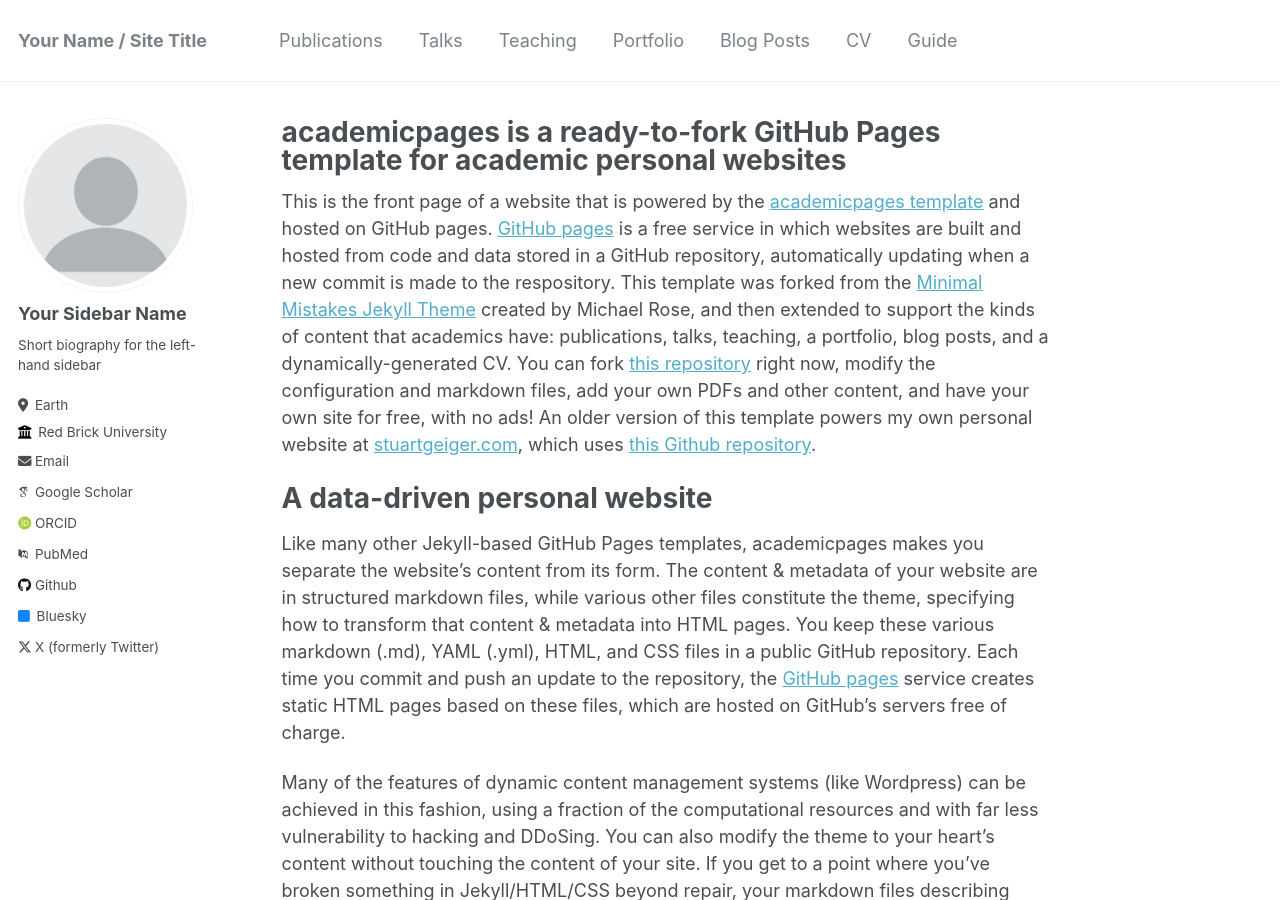
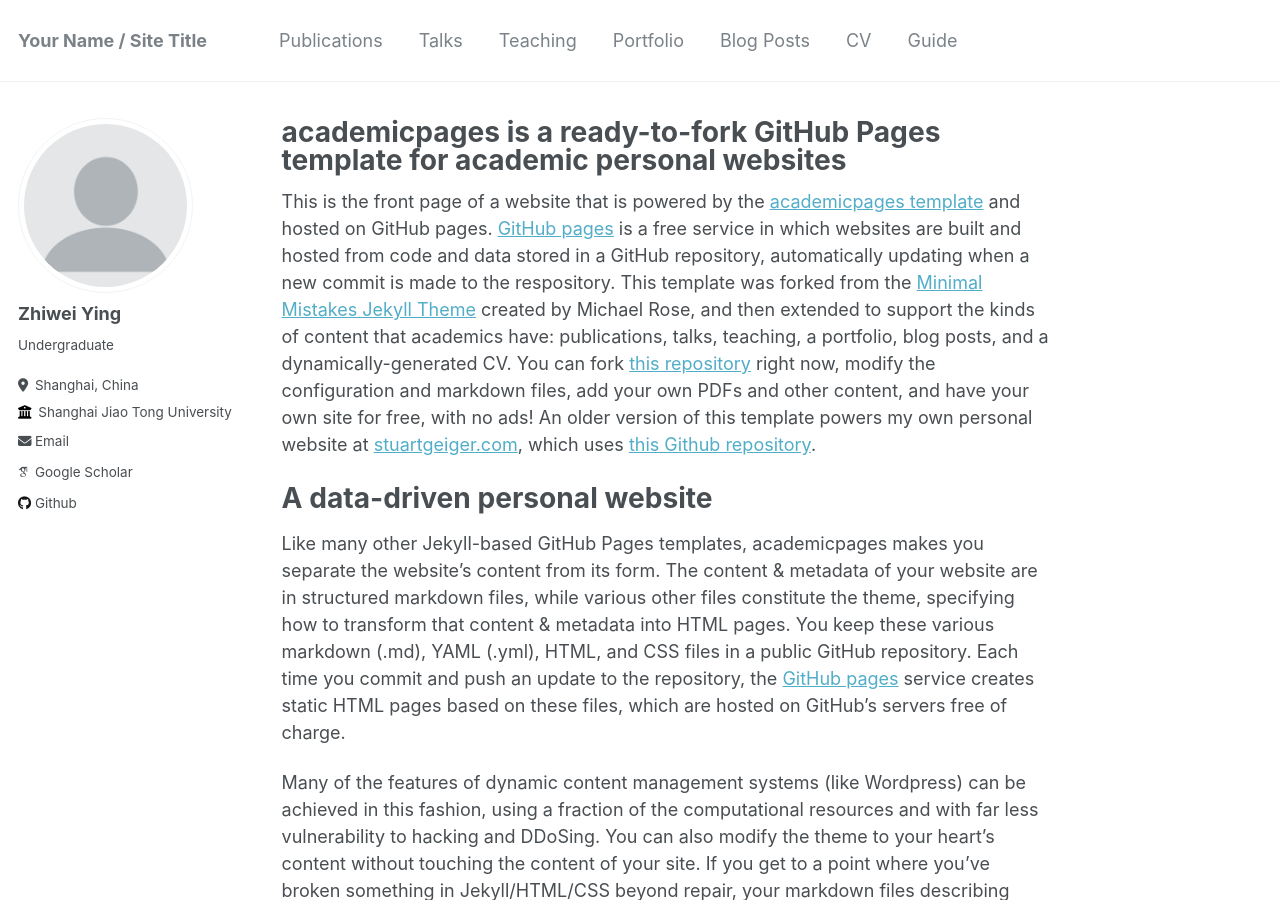
Before and after one commit to yzwykx/yzwykx.github.io, a Jekyll site: the page built from _pages/about.md, in a window 1280 px wide and 900 px high. Built offline with Jekyll 4.4.1, drawn with Linux system fonts in a browser that asks for light colours; some web fonts are replaced.

Commit message:
Update _config.yml

```diff
--- a/_config.yml
+++ b/_config.yml
@@ -22,32 +22,32 @@ repository               : "academicpages/academicpages.github.io"
 author:
   # Biographic information
   avatar           : "profile.png"
-  name             : "Your Sidebar Name"
+  name             : "Zhiwei Ying"
   pronouns         : # example: "she/her"
-  bio              : "Short biography for the left-hand sidebar"
-  location         : "Earth"
-  employer         : "Red Brick University"
+  bio              : "Undergraduate"
+  location         : "Shanghai, China"
+  employer         : "Shanghai Jiao Tong University"
   uri              : # URL
-  email            : "none@example.org"
+  email            : "mailto:yingzhiwei@sjtu.edu.cn"
 
   # Academic websites
   arxiv            : # URL - Update with the correct link to your profile
-  googlescholar    : "https://scholar.google.com/citations?user=PS_CX0AAAAAJ"
+  googlescholar    : "https://scholar.google.com/citations?user=Ncg5qEwAAAAJ"
   impactstory      : # URL
-  orcid            : "http://orcid.org/yourorcidurl"
-  pubmed           : "https://www.ncbi.nlm.nih.gov/pubmed/?term=john+snow"
+  orcid            : # URL
+  pubmed           : # URL
   researchgate     : # URL
 
   # Repositories and software development
   bitbucket        : # Username - Update with your username on the site
   codepen          : # Username
   dribbble         : # Username
-  github           : "academicpages"
+  github           : "yzwykx"
   kaggle           : # Username
   stackoverflow    : # User number or user number and name (i.e., use "1" or "1/jeff-atwood")
 
   # Social media
-  bluesky          : "bsky.app" # Replace this with you Bluesky username
+  bluesky          : # "bsky.app" # Replace this with you Bluesky username
   facebook         : # Username
   flickr           : # Username
   foursquare       : # Username
@@ -64,7 +64,7 @@ author:
   steam            : # Username
   telegram         : # URL
   tumblr           : # Username
-  twitter          : "UniofOxford"  # Replace this with your X / Twitter handle
+  twitter          : # "UniofOxford"  # Replace this with your X / Twitter handle
   vine             : # Username
   weibo            : # Username
   wikipedia        : # Username
```
